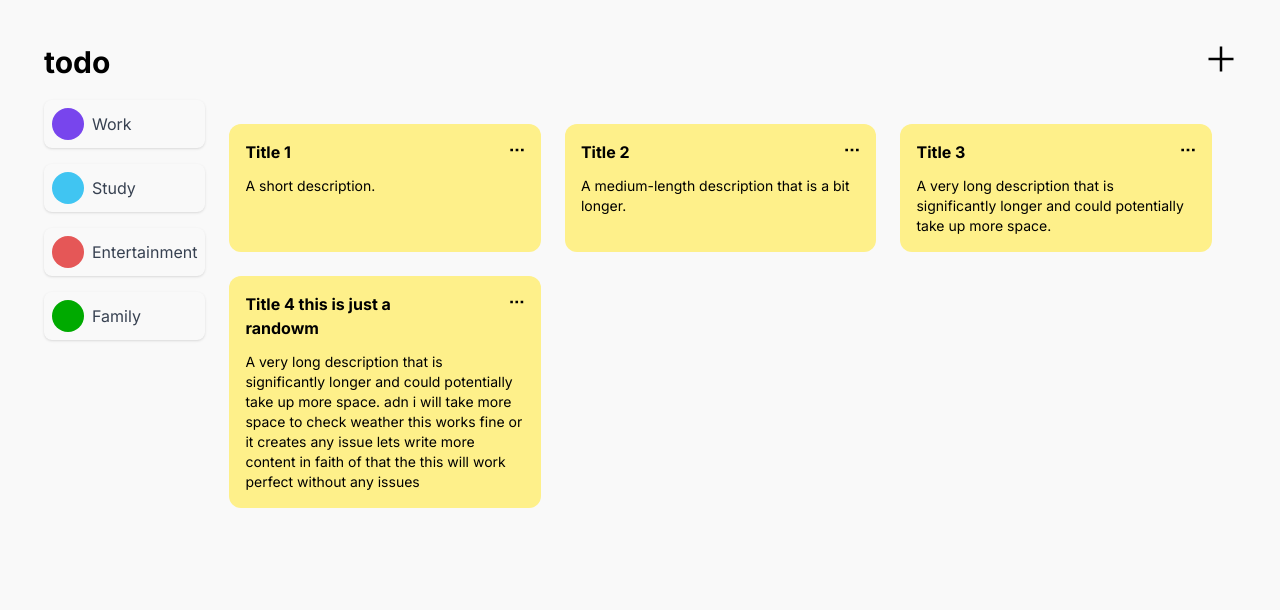
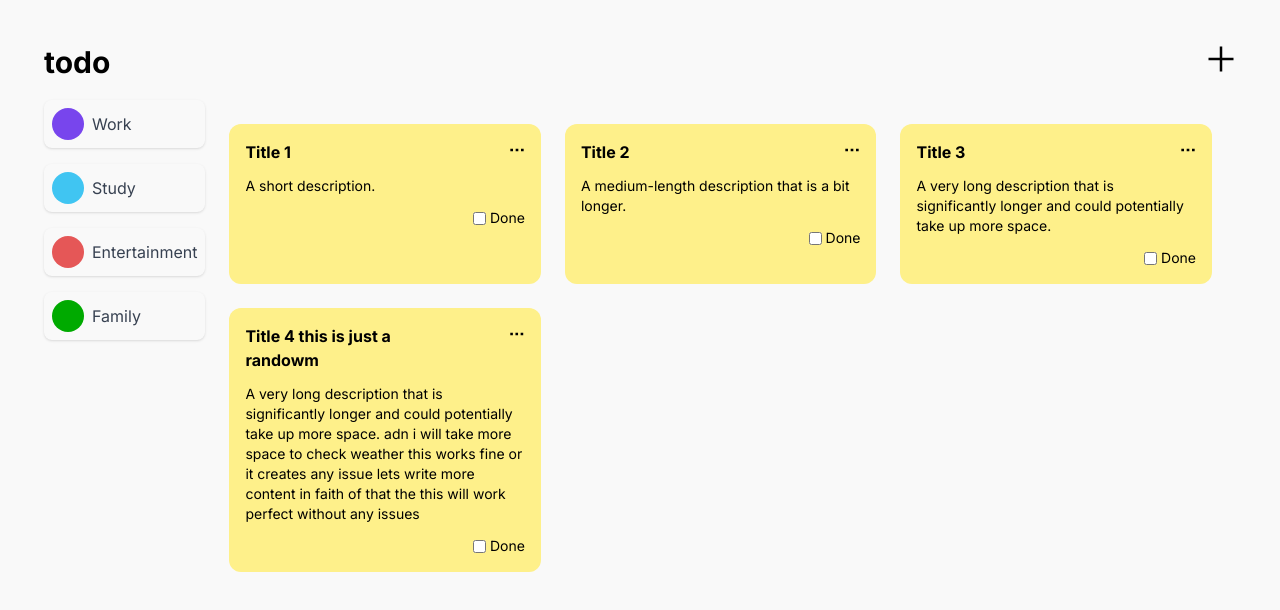
Before and after one commit to dineshsutihar/todo-fullstack, a Next.js app in the folder frontend/: page / in a window 1280 px wide. Shown: the top 610 px of the page. Built offline with nearby package versions, Linux system fonts and the light colour scheme.

Commit message:
frontend-ui: fixes the task compoenent

```diff
--- a/frontend/components/Task.tsx
+++ b/frontend/components/Task.tsx
@@ -1,4 +1,4 @@
-import { GrMore } from "react-icons/gr";
+import { GrMore, GrTrash } from "react-icons/gr";
 
 type TaskProps = {
     title: string,
@@ -23,6 +23,9 @@ export default function Task({ title, description }: TaskProps): JSX.Element {
                 <GrMore />
             </div>
             <p className="text-sm">{description}</p>
-        </div>
+            <div className="w-full flex justify-end pt-3">
+                <button className=" rounded-lg flex text-sm justify-center items-center align-baseline gap-1"  > <input type="checkbox" />Done</button>
+            </div>
+        </div >
     )
 }
```
